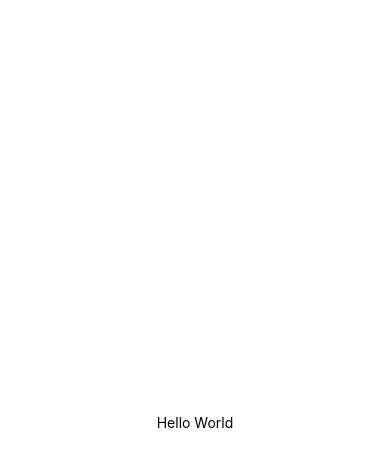
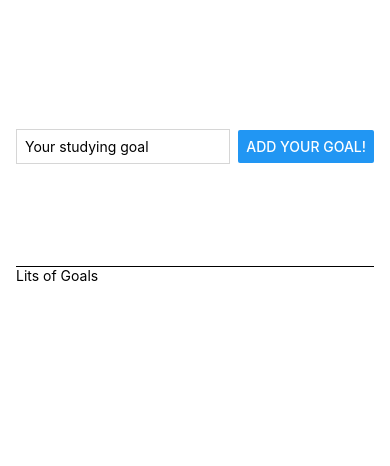
Before and after one commit to Diolemos/goal-tracker, a React Native app: screen / in a window 390 px wide. Shown: the top 466 px of the page. Built offline with nearby package versions, Linux system fonts and the light colour scheme.

Commit message:
create basic app structure

```diff
--- a/App.js
+++ b/App.js
@@ -1,21 +1,47 @@
-import { StatusBar } from 'expo-status-bar';
-import { StyleSheet, Text, View } from 'react-native';
+
+import { StyleSheet, Text, View,Button, TextInput } from 'react-native';
 
 export default function App() {
   return (
-    <View style={styles.container}>
-      <Text>Hello World
-      </Text>
-      <StatusBar style="auto" />
+    <View style={styles.appContainer} >
+     <View style={styles.inputContainer}>
+      <TextInput style={styles.textInput} placeholder='Your studying goal'/>
+      <Button title="Add your goal!"/>
+     </View>
+     <View style={styles.gaolsContainer}>
+      <Text>Lits of Goals</Text>
+     </View>
     </View>
   );
 }
 
 const styles = StyleSheet.create({
-  container: {
+  appContainer:{
+    flex:1,
+    paddingTop:50,
+    paddingHorizontal:16,
+
+
+
+   },
+  inputContainer:{
     flex: 1,
-    backgroundColor: '#fff',
-    alignItems: 'center',
-    justifyContent: 'center',
+    flexDirection:'row',
+    justifyContent: 'space-between',
+    alignItems:'center',
+    paddingBottom:24,
+    borderBottomWidth: 1,
+
+
   },
+  textInput:{
+    borderWidth: 1,
+    borderColor: '#cccc',
+    width: '60%',
+    marginRight: 8,
+    padding: 8,
+  },
+  gaolsContainer: {
+    flex: 3
+  }
 });
```
